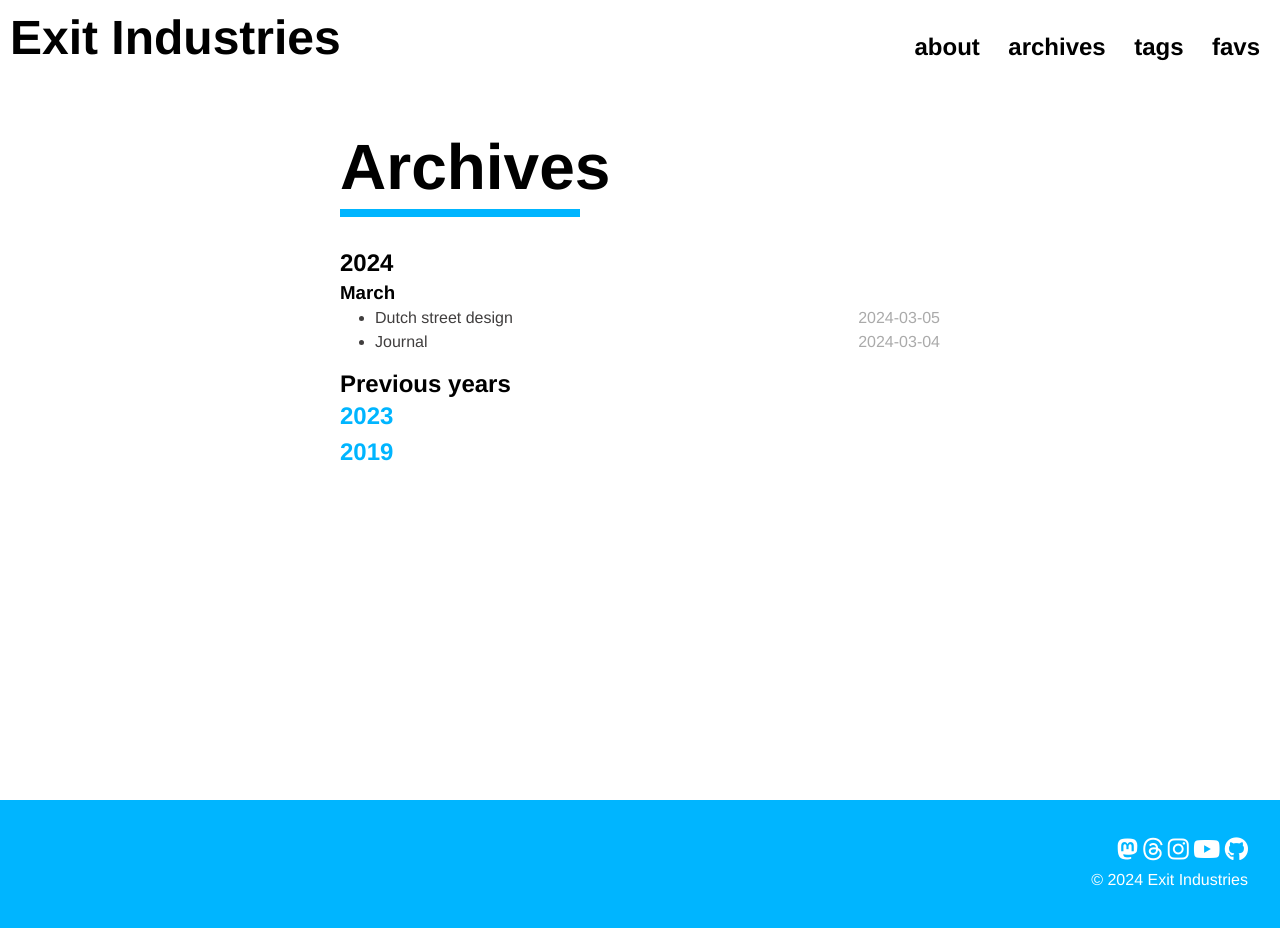
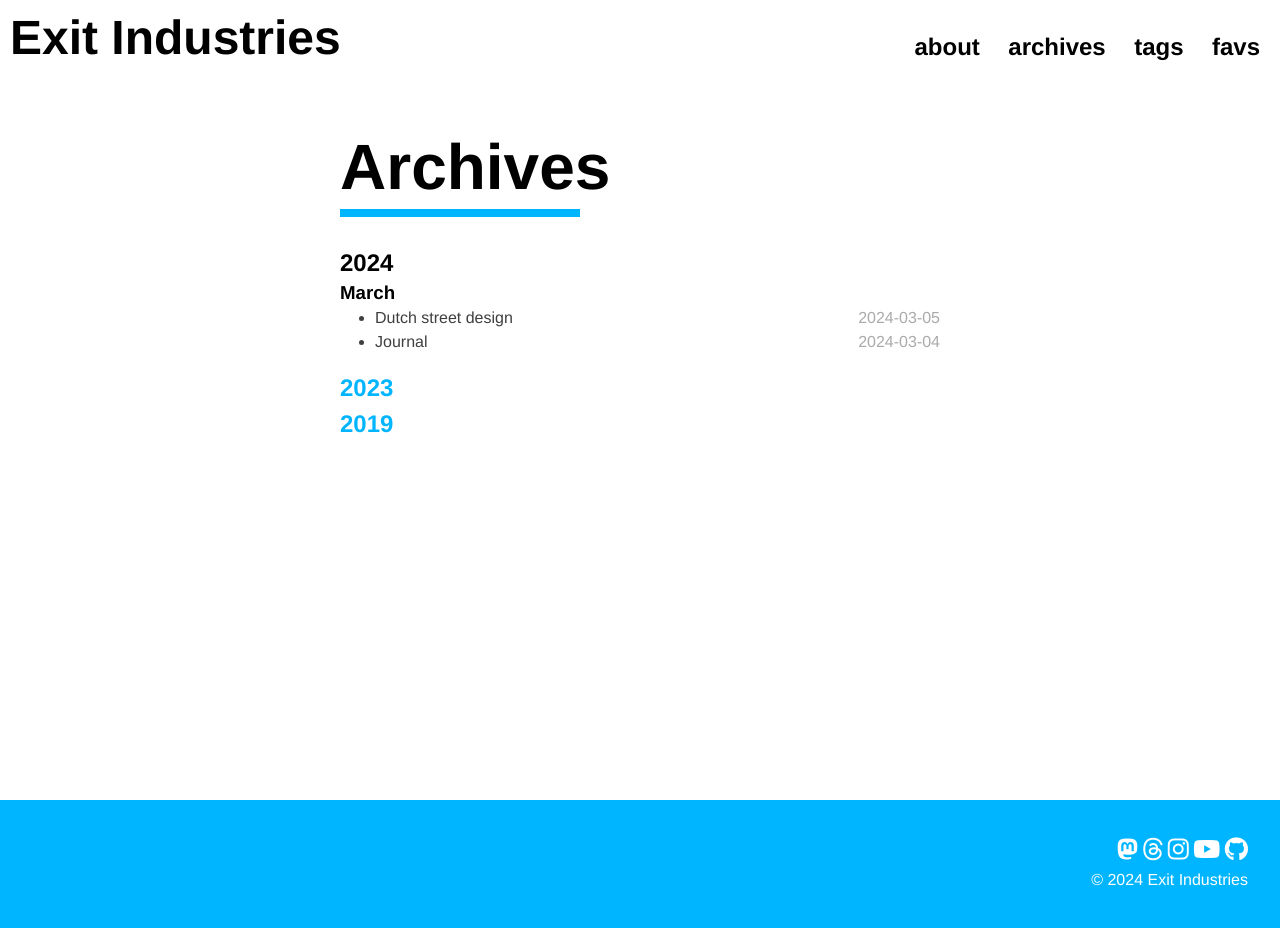
Before and after one commit to mps75/exit_industries, a Jekyll site: the page built from _pages/archives.html, in a window 1280 px wide. Built offline with Jekyll 4.4.1, drawn with Linux system fonts in a browser that asks for light colours.

Commit message:
Removed previous years heading from archives

```diff
--- a/_pages/archives.html
+++ b/_pages/archives.html
@@ -10,7 +10,7 @@ permalink: /archives/
     {%- case year.name -%}
       {%- when "2023" -%}   <!-- Most recent previous year -->
         <div class="archives-year">
-          <h2 class="archives-year-label">Previous years<br/>
+          <h2 class="archives-year-label">
             <a href="{{ year.name | prepend: site.baseurl }}">{{year.name}}</a>
           </h2>
         </div>
```
